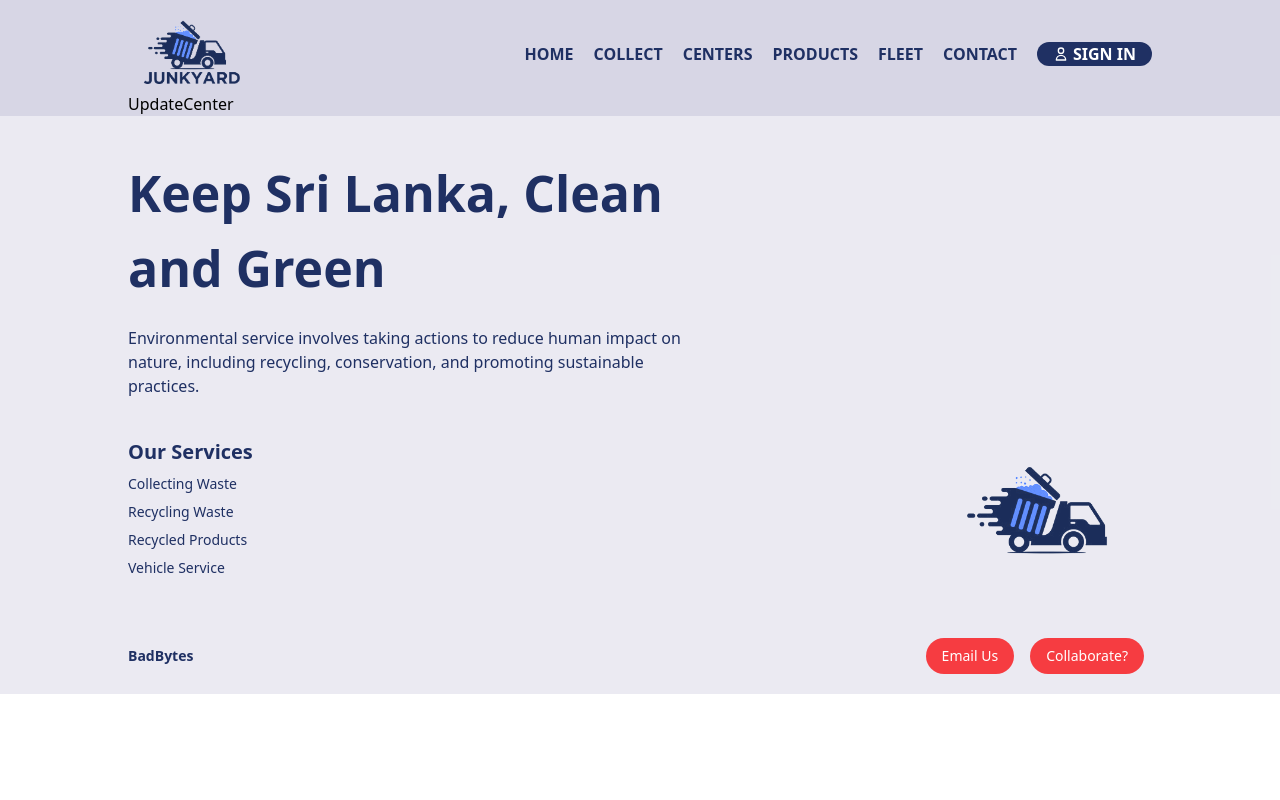
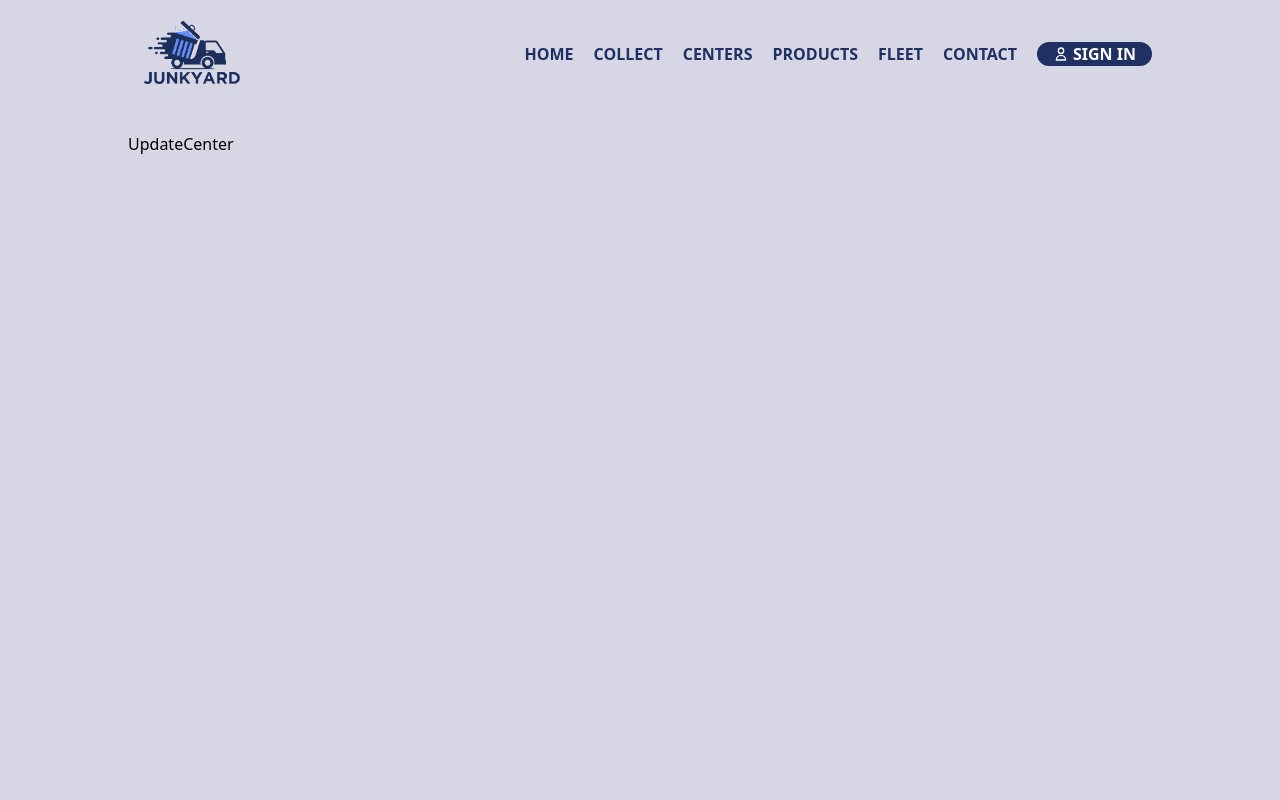
Before and after one commit to sayuru-j/junkyard, a React (Vite) app in the folder client/: page /UpdateCenter/1 in a window 1280 px wide. Shown: the top 800 px of the page. Built offline with nearby package versions, Linux system fonts and the light colour scheme; the HTML template or start-up script is replaced by a standard one.

Commit message:
Update UpdateCenter.jsx

```diff
--- a/client/src/components/center/UpdateCenter.jsx
+++ b/client/src/components/center/UpdateCenter.jsx
@@ -1,7 +1,7 @@
 import React from "react";
 
 function UpdateCenter() {
-  return <div>UpdateCenter</div>;
+  return <div className="min-h-screen pt-10">UpdateCenter</div>;
 }
 
 export default UpdateCenter;
```
